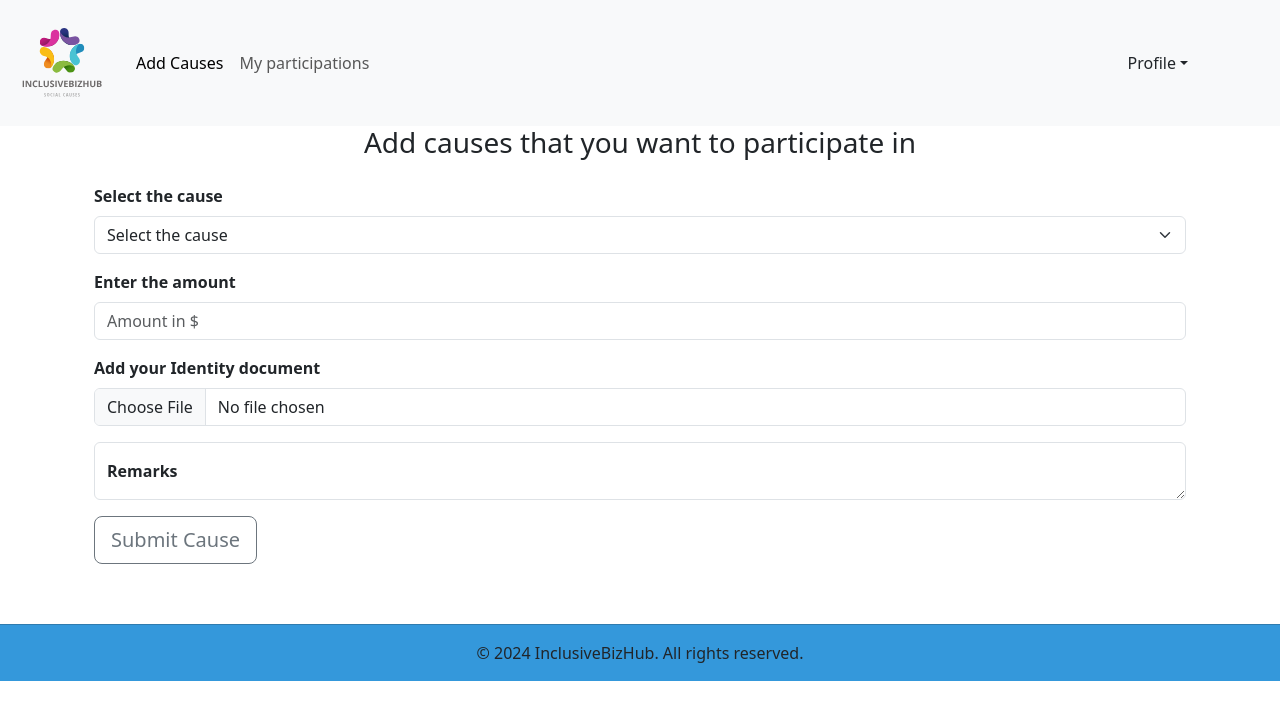
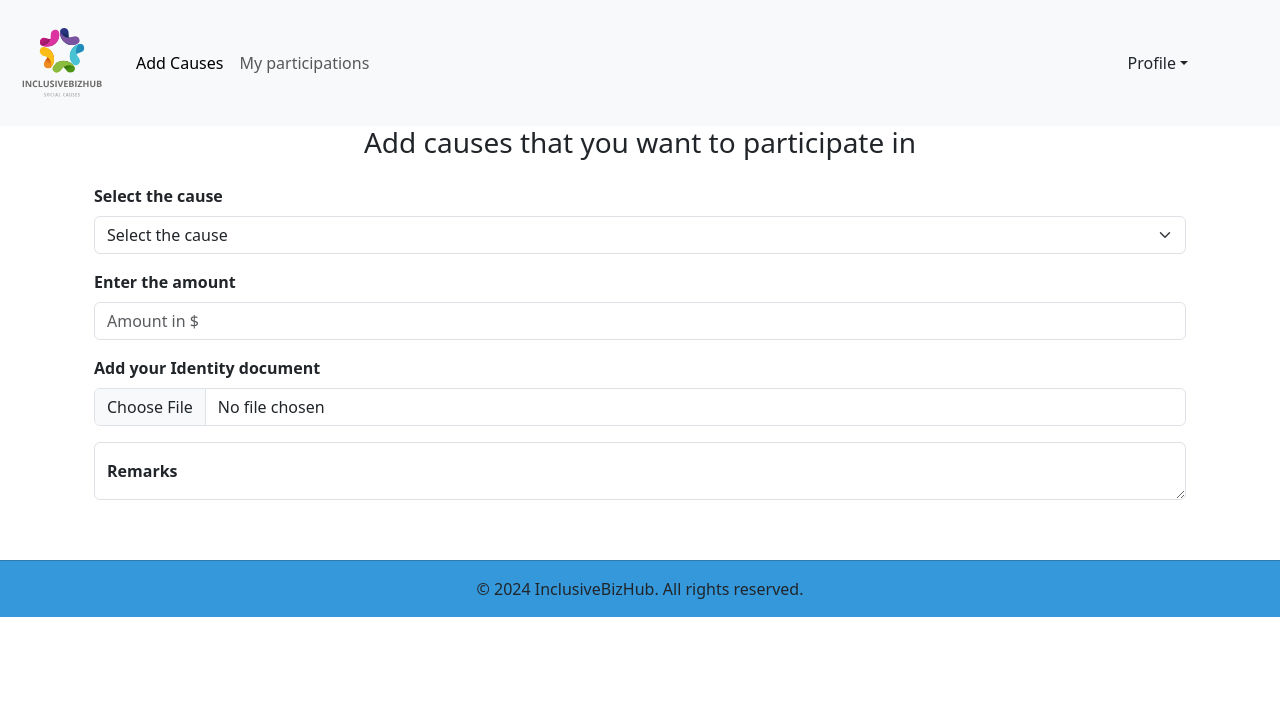
Before and after one commit to sandy-2024/InclusiveBizHub, a React (Vite) app: page /userlogin in a window 1280 px wide. Shown: the top 720 px of the page. Built offline with nearby package versions, Linux system fonts and the light colour scheme.

Commit message:
updated userlogin

```diff
--- a/src/main.jsx
+++ b/src/main.jsx
@@ -8,6 +8,5 @@ import Userlogin from './user/Userlogin.jsx'
 ReactDOM.createRoot(document.getElementById('root')).render(
   <React.StrictMode>
     <App />
-  {/* <Userlogin/> */}
   </React.StrictMode>,
 )
--- a/src/user/Userlogin.jsx
+++ b/src/user/Userlogin.jsx
@@ -5,12 +5,11 @@ import { BrowserRouter as Router, Route, Routes } from "react-router-dom";
 function Userlogin() {
   return (
     <>
-      <div style={{ marginBottom: 60 }}>
+      <div style={{marginBottom: 60}}>
         <Usernav />
         <div className="container d-flex flex-column align-items-center justify-content-center min-vh-50">
           <h3 className="text-center mb-4">Add causes that you want to participate in</h3>
           <div className="container-md">
-            <form>
             <div className="mb-3">
               <label htmlFor="causeSelect" className="form-label fw-bold">Select the cause</label>
               <select id="causeSelect" className="form-select" aria-label="Default select example">
@@ -30,12 +29,10 @@ function Userlogin() {
               <label htmlFor="formFile" className="form-label fw-bold">Add your Identity document</label>
               <input className="form-control" type="file" id="formFile" />
             </div>
-              <div className="form-floating mb-3">
+            <div className="form-floating">
               <textarea className="form-control" placeholder="Leave a comment here" id="floatingTextarea"></textarea>
               <label htmlFor="floatingTextarea" className="fw-bold">Remarks</label>
             </div>
-              <button type="submit" className="btn btn-outline-secondary btn-lg">Submit Cause</button>
-            </form>
           </div>
         </div>
       </div>
```
Lines whose indentation alone changed are shown as unchanged.
